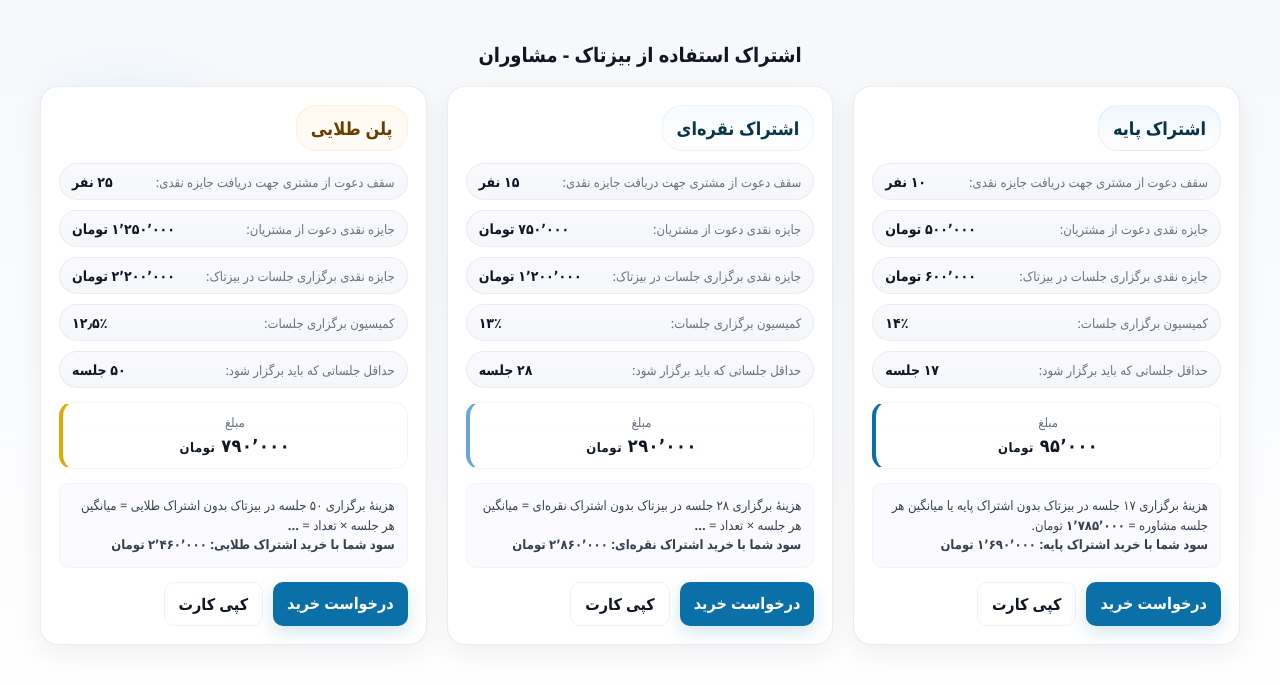
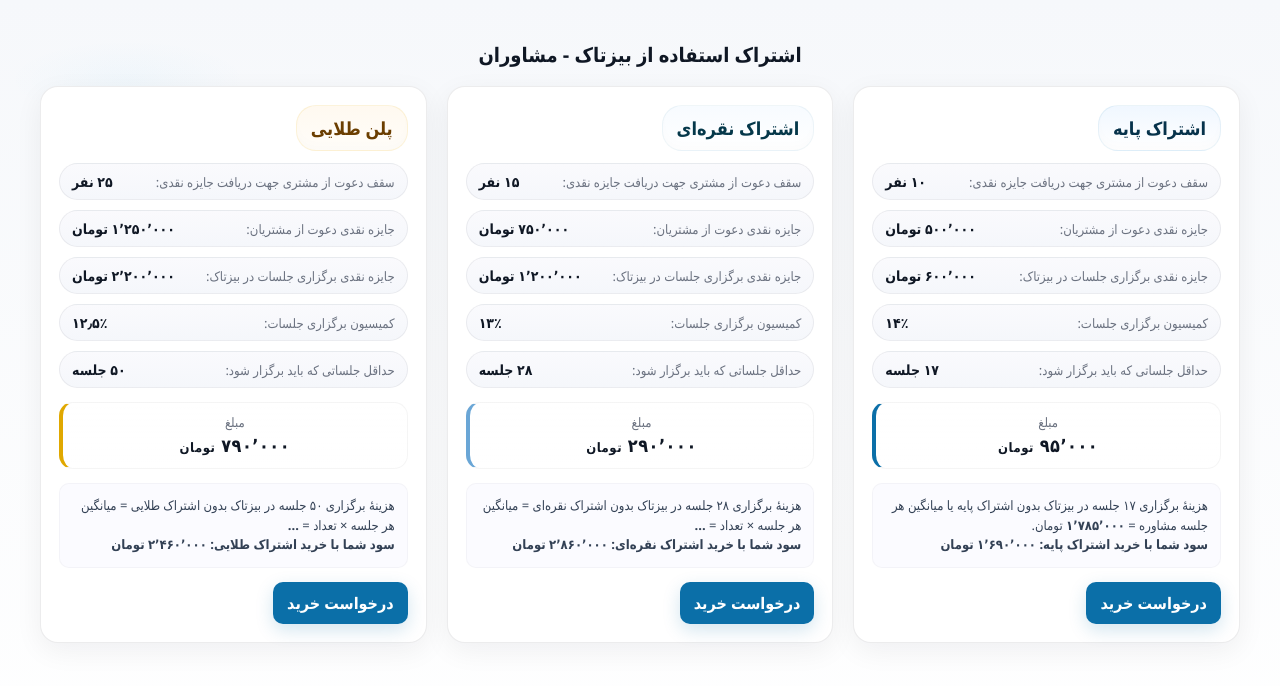
Before and after one commit to mehdigholami106-stack/Mentors-plans, a plain HTML site: page index.html in a window 1280 px wide. Drawn offline with Linux system fonts and the light colour scheme.

Commit message:
Update index.html

```diff
--- a/index.html
+++ b/index.html
@@ -208,8 +208,8 @@
 
         <div>
           <div class="actions">
-            <a class="btn btn-cta" href="mailto:info@biztalk.example?subject=درخواست%20اشتراک%20پایه">درخواست خرید</a>
-            <a class="btn btn-ghost" href="#" onclick="copyCardHTML(event,'base')">کپی کارت</a>
+            <a class="btn btn-cta" href="https://t.me/entrepreneur_Mehdi?subject=درخواست%20اشتراک%20پایه">درخواست خرید</a>
+
           </div>
         </div>
       </article>
@@ -244,7 +244,7 @@
         <div>
           <div class="actions">
             <a class="btn btn-cta" href="mailto:info@biztalk.example?subject=درخواست%20اشتراک%20نقره‌ای">درخواست خرید</a>
-            <a class="btn btn-ghost" href="#" onclick="copyCardHTML(event,'silver')">کپی کارت</a>
+
           </div>
         </div>
       </article>
@@ -279,7 +279,7 @@
         <div>
           <div class="actions">
             <a class="btn btn-cta" href="mailto:info@biztalk.example?subject=درخواست%20پلن%20طلایی">درخواست خرید</a>
-            <a class="btn btn-ghost" href="#" onclick="copyCardHTML(event,'gold')">کپی کارت</a>
+
           </div>
         </div>
       </article>
```
